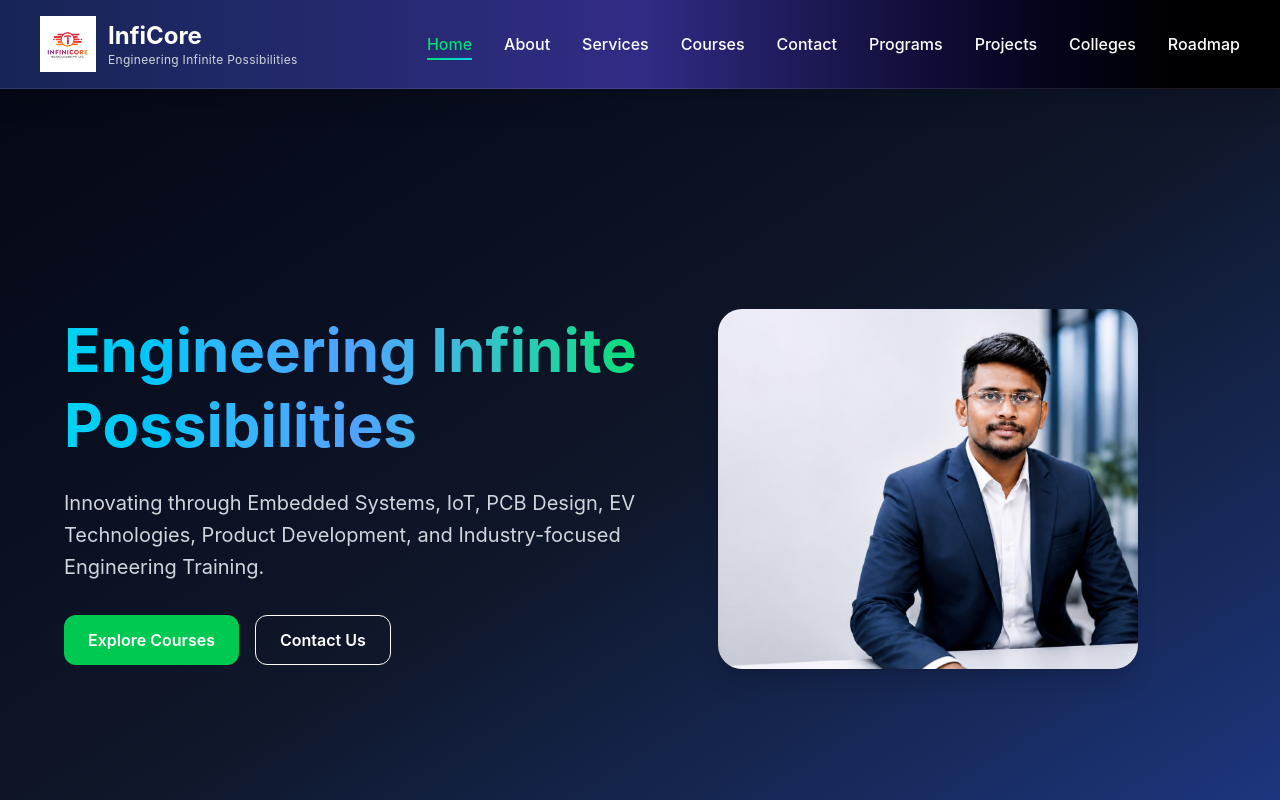
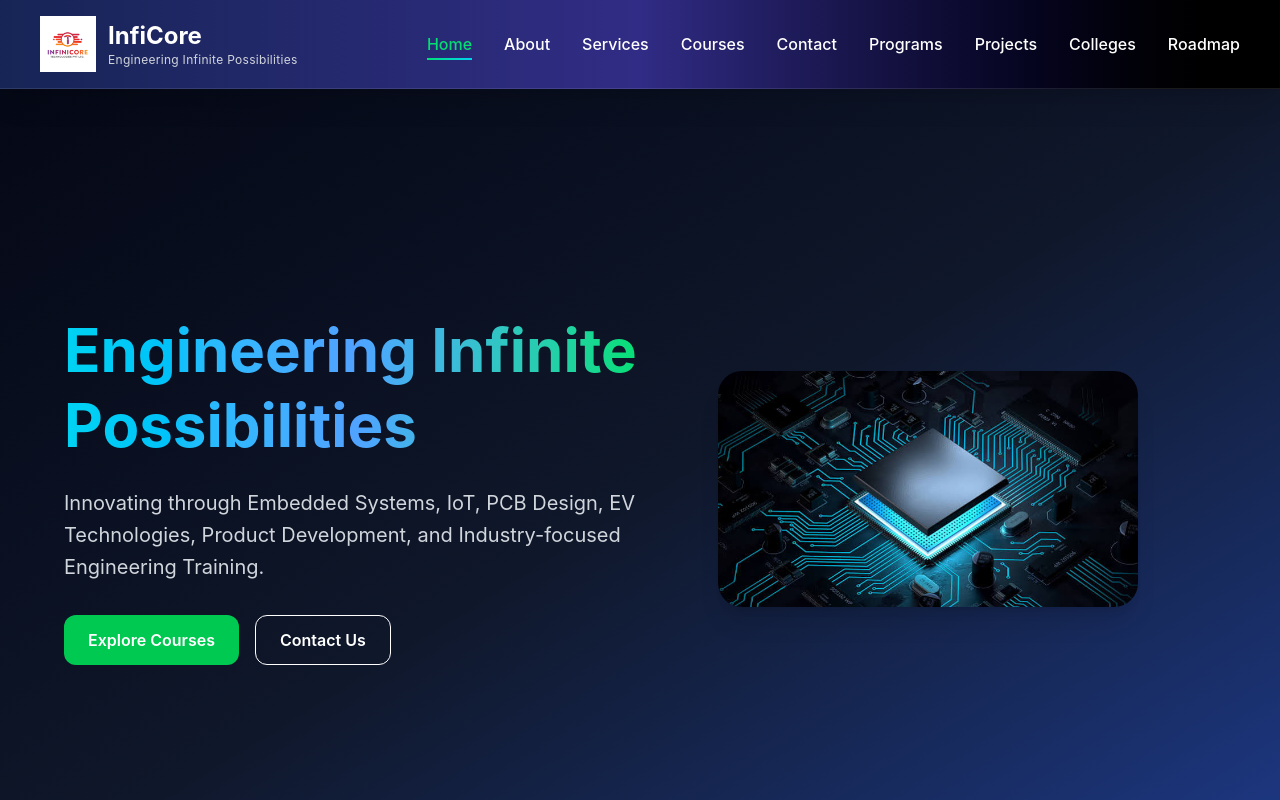
Before and after one commit to Ragul1106/infiCore, a React (Vite) app: page / in a window 1280 px wide. Shown: the top 800 px of the page. Built offline with nearby package versions, Linux system fonts and the light colour scheme.

Commit message:
update the roadmap

```diff
--- a/src/pages/Home.jsx
+++ b/src/pages/Home.jsx
@@ -1,4 +1,5 @@
 import founder from "../assets/images/founder.jpeg";
+import banner from "../assets/images/banner.jpg";
 import { useNavigate } from "react-router-dom";
 import {
   Cpu,
@@ -52,8 +53,8 @@ const Home = () => {
         {/* Right */}
         <div className="md:w-1/2 flex justify-center mt-10 md:mt-0">
           <img
-            src={founder}
-            alt="Founder"
+            src={banner}
+            alt="Banner"
             className="w-[300px] md:w-[420px] rounded-3xl shadow-xl"
           />
         </div>
```
Also changed, not shown: src/assets/images/banner.jpg (added).
